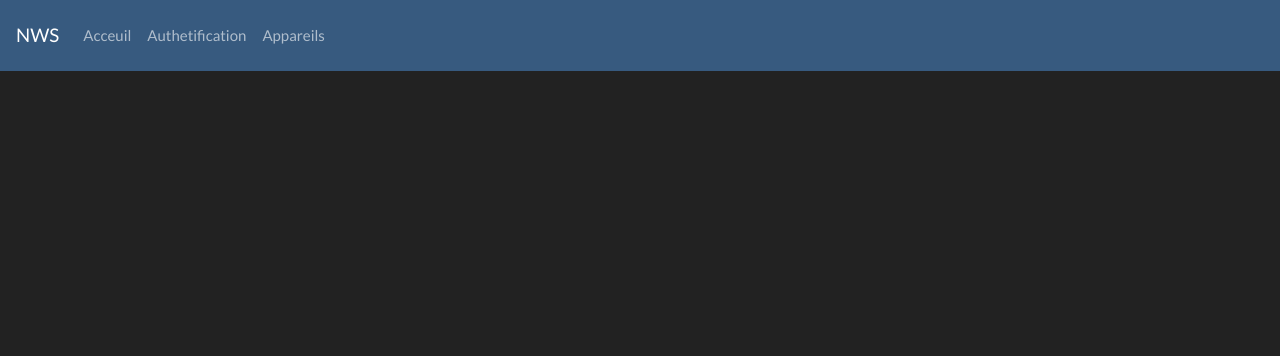
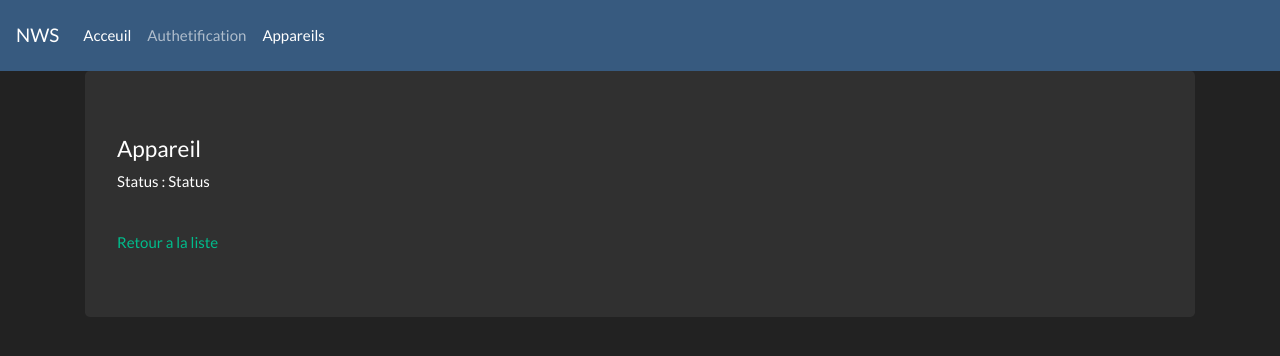
Before and after one commit to Neguro/premier-projet, an Angular app: page /appareils/1 in a window 1280 px wide. Before the commit this address led to /. Shown: the top 356 px of the page. Built offline with nearby package versions, Linux system fonts and the light colour scheme.

Commit message:
création route pour afficher un appareil via son id (a finir)

```diff
--- a/src/app/app.module.ts
+++ b/src/app/app.module.ts
@@ -11,10 +11,12 @@ import { AuthService } from './services/auth.service';
 import { AuthComponent } from './auth/auth.component';
 import { AppareilViewComponent } from './appareil-view/appareil-view.component';
 import { Routes, RouterModule } from '@angular/router';
+import { SingleAppareilComponent } from './single-appareil/single-appareil.component';
 
 
 const appRoutes : Routes = [
   { path: 'appareils', component: AppareilViewComponent },
+  { path: 'appareils/:id', component: SingleAppareilComponent },
   { path: 'auth', component: AuthComponent },
   { path: '', component: AuthComponent }
 ];
@@ -24,7 +26,8 @@ const appRoutes : Routes = [
     PremierComponent,
     AppareilComponent,
     AuthComponent,
-    AppareilViewComponent
+    AppareilViewComponent,
+    SingleAppareilComponent
   ],
   imports: [
     BrowserModule,
--- /dev/null
+++ b/src/app/single-appareil/single-appareil.component.html
@@ -0,0 +1,8 @@
+<div class="col-xs-12">
+    <div class="jumbotron">
+        <h4>{{ name }}</h4>
+        <p> Status : {{ status }}</p>
+        <br>
+        <a routerLink="/appareils">Retour a la liste</a>
+    </div>
+</div>
--- /dev/null
+++ b/src/app/single-appareil/single-appareil.component.ts
@@ -0,0 +1,23 @@
+import { Component, OnInit } from '@angular/core';
+import { AppareilService } from '../services/appareil.service';
+
+@Component({
+  selector: 'app-single-appareil',
+  templateUrl: './single-appareil.component.html',
+  styleUrls: ['./single-appareil.component.scss']
+})
+export class SingleAppareilComponent implements OnInit {
+
+  name: string;
+  status: string;
+
+  constructor(private appareilServices: AppareilService)
+  {
+    this.name = "Appareil";
+    this.status = "Status";
+  }
+
+  ngOnInit(): void {
+  }
+
+}
```
Also changed, not shown: src/app/single-appareil/single-appareil.component.scss (added), 1 other file (tests, documents, lock files or other folders).
